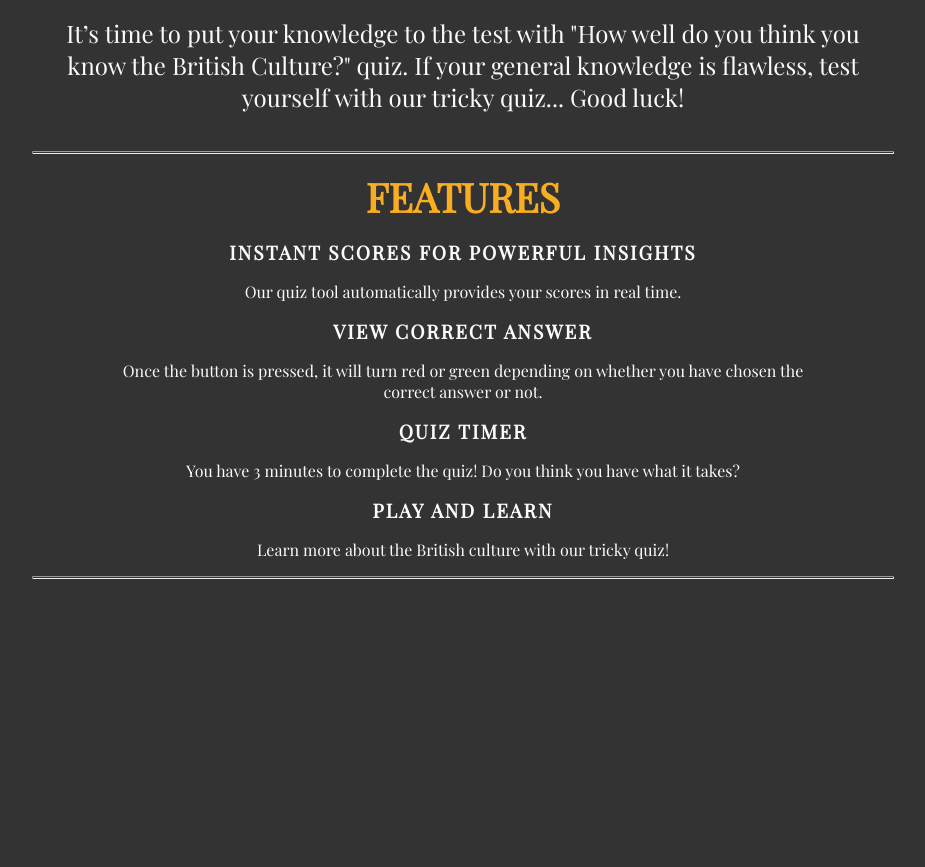
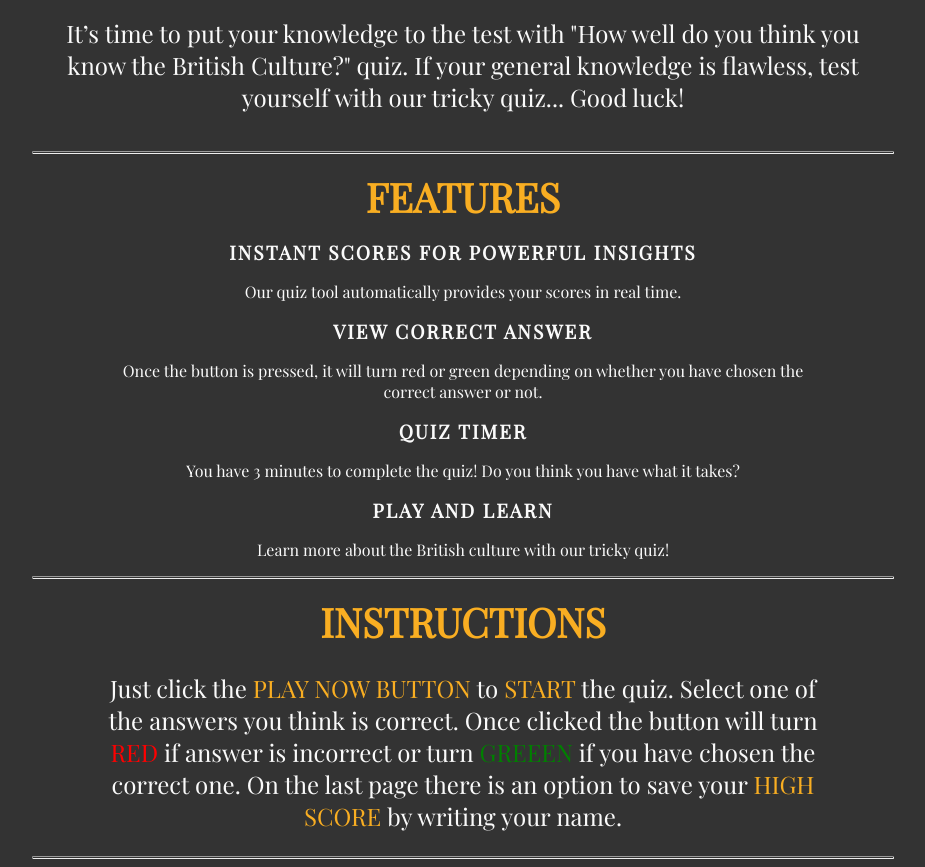
Before and after one commit to Kristina30/british-culture-quiz, a plain HTML site: page index.html in a window 1280 px wide. Shown: the part 673-1540 px from the top of the page, without its empty margins (177-1102 px from the left). Before the commit the page ends 1260 px from the top, so only its background shows below. Drawn offline with nearby package versions, Linux system fonts and the light colour scheme.

Commit message:
Add more style to the paragraph in instructions section

```diff
--- a/assets/css/style.css
+++ b/assets/css/style.css
@@ -65,6 +65,25 @@ body {
   padding-right: 21%;
 }
 
+/* Add style to Instructions*/
+.paragraph-two {
+  font-size: 1.5rem;
+  text-align: center;
+  padding-left: 21%;
+  padding-right: 21%;
+}
+
+.decoration {
+  color: #f9ae22;
+}
+
+.red-color-btn {
+  color: red;
+}
+
+.green-color-btn {
+  color: green;
+}
 
 
 
--- a/index.html
+++ b/index.html
@@ -71,11 +71,30 @@
     </section>
 <!-- End Features -->
 
-<!-- End Page Heading & Hero Image -->
+<hr class="separator">
+
+<!-- Start Instructions -->
+<section id="instructions">
+    <div class="instructions-container">
+        <h2 class="sub-heading"> Instructions </h2>
+        <p class="paragraph-two">
+            Just click the <span class="decoration">PLAY NOW BUTTON</span> to <span class="decoration">START</span> the quiz.
+            Select one of the answers you think is correct.
+            Once clicked the button will turn <span class="red-color-btn">RED</span> if answer is incorrect or turn <span class="green-color-btn">GREEEN</span> if you have chosen the correct one.
+            On the last page there is an option to save your <span class="decoration">HIGH SCORE</span> by writing your name.
+        </p>
+    </div>
+</section>
+<!-- End Instructions -->
 
 <hr class="separator">
 
-<!-- Start Features -->
+
+
+
+
+
+
 
     <script src="assets/js/script.js"></script>
 </body>
```
